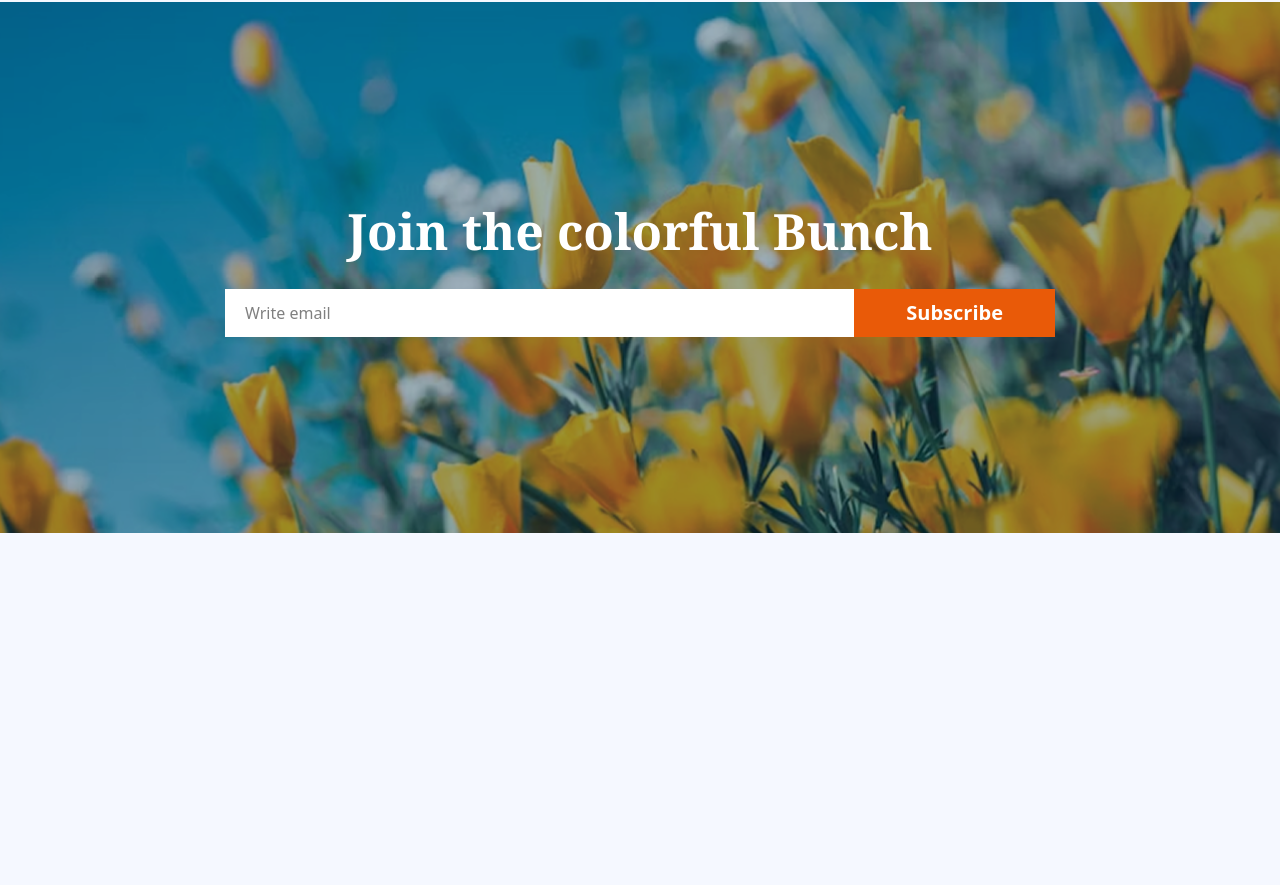
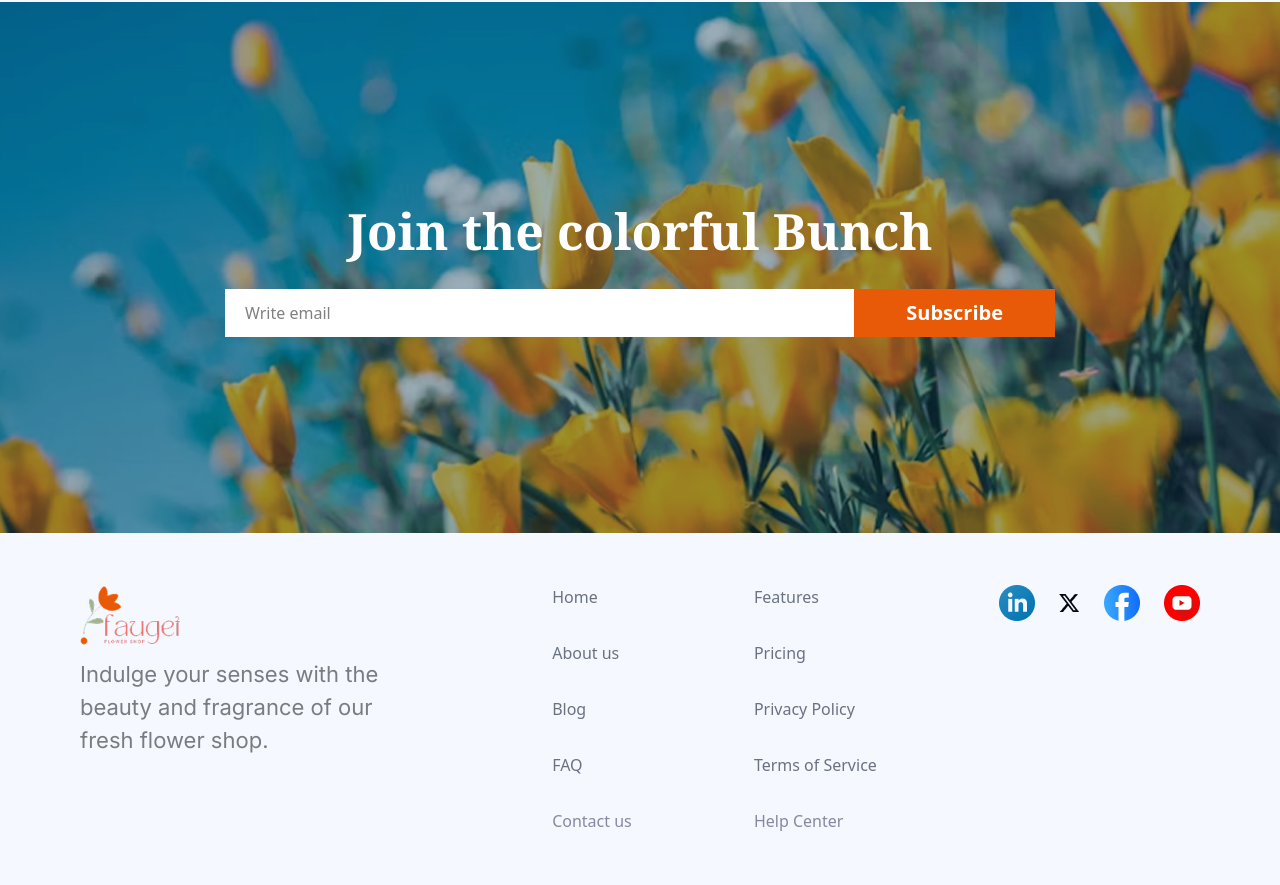
Before and after one commit to Ahmad-Hisham007/Responsive-Flowers-A02, a website: page index.html in a window 1280 px wide. Shown: the part 4647-5532 px from the top of the page. Before the commit the page ends 5180 px from the top, so only its background shows below. Drawn offline with Linux system fonts and the light colour scheme.

Commit message:
Footer completed

```diff
--- a/index.html
+++ b/index.html
@@ -176,6 +176,43 @@
             </div>
         </section>
     </main>
-    <footer></footer>
+    <footer>
+        <div class="container  mx-auto bg-[rgba(255, 255, 255, 0.5)] py-13 max-w-[1120px] flex flex-col md:flex-row justify-between items-top">
+            <div class="max-w-[350px]">
+                <a href="#" class="footer-logo">
+                    <img src="assets/logo.png" alt="Brand logo" class="logo-image max-w-[65px] md:max-w-[100px]">
+                </a>
+                <p class=" text-base leading-[auto] font-normal font-body md:text-[22px] text-sm mt-3">
+                        Indulge your senses with the beauty and fragrance of our fresh flower shop.
+                </p>
+            </div>
+            <div class="footer-col-2">
+                <ul class="menu-bar flex gap-8 items-center flex-col items-start">
+                    <li class="menu-item hidden md:block"><a href="#" class="menu-link text-gray-500 hover:text-[#252432] leading-6 hover:font-bold transition-all duration-300 ease-linear">Home</a></li>
+                    <li class="menu-item hidden md:block"><a href="#" class="menu-link text-gray-500 hover:text-[#252432] leading-6 hover:font-bold transition-all duration-300 ease-linear">About us</a></li>
+                    <li class="menu-item hidden md:block"><a href="#" class="menu-link text-gray-500 hover:text-[#252432] leading-6 hover:font-bold transition-all duration-300 ease-linear">Blog </a></li>
+                    <li class="menu-item hidden md:block"><a href="#" class="menu-link text-gray-500 hover:text-[#252432] leading-6 hover:font-bold transition-all duration-300 ease-linear">FAQ </a></li>
+                    <li class="menu-item hidden md:block"><a href="#" class="menu-link text-gray-001 hover:text-[#252432] leading-6 hover:font-bold transition-all duration-300 ease-linear">Contact us</a></li>
+                </ul>
+            </div>
+            <div class="footer-col-3">
+                 <ul class="menu-bar flex gap-8 items-center flex-col items-start">
+                    <li class="menu-item hidden md:block"><a href="#" class="menu-link text-gray-500 hover:text-[#252432] leading-6 hover:font-bold transition-all duration-300 ease-linear">Features</a></li>
+                    <li class="menu-item hidden md:block"><a href="#" class="menu-link text-gray-500 hover:text-[#252432] leading-6 hover:font-bold transition-all duration-300 ease-linear">Pricing</a></li>
+                    <li class="menu-item hidden md:block"><a href="#" class="menu-link text-gray-500 hover:text-[#252432] leading-6 hover:font-bold transition-all duration-300 ease-linear">Privacy Policy </a></li>
+                    <li class="menu-item hidden md:block"><a href="#" class="menu-link text-gray-500 hover:text-[#252432] leading-6 hover:font-bold transition-all duration-300 ease-linear">Terms of Service</a></li>
+                    <li class="menu-item hidden md:block"><a href="#" class="menu-link text-gray-001 hover:text-[#252432] leading-6 hover:font-bold transition-all duration-300 ease-linear">Help Center</a></li>
+                </ul>
+            </div>
+            <div class="footer-col-4">
+                 <div class="social-links flex flex-row flex-nowrap justify-center items-center gap-6">
+                    <a href="#"><img src="assets/icon-linkedin.png" alt="linkedin logo"></a>
+                    <a href="#"><img src="assets/icon-twitter.png" alt="Twitter logo"></a>
+                    <a href="#"><img src="assets/icon-facebook.png" alt="Facebook logo"></a>
+                    <a href="#"><img src="assets/icon-youtube.png" alt="Youtube logo"></a>
+                 </div>
+            </div>
+        </div>
+    </footer>
 </body>
 </html>
```
Also changed, not shown: dist/style.css.
